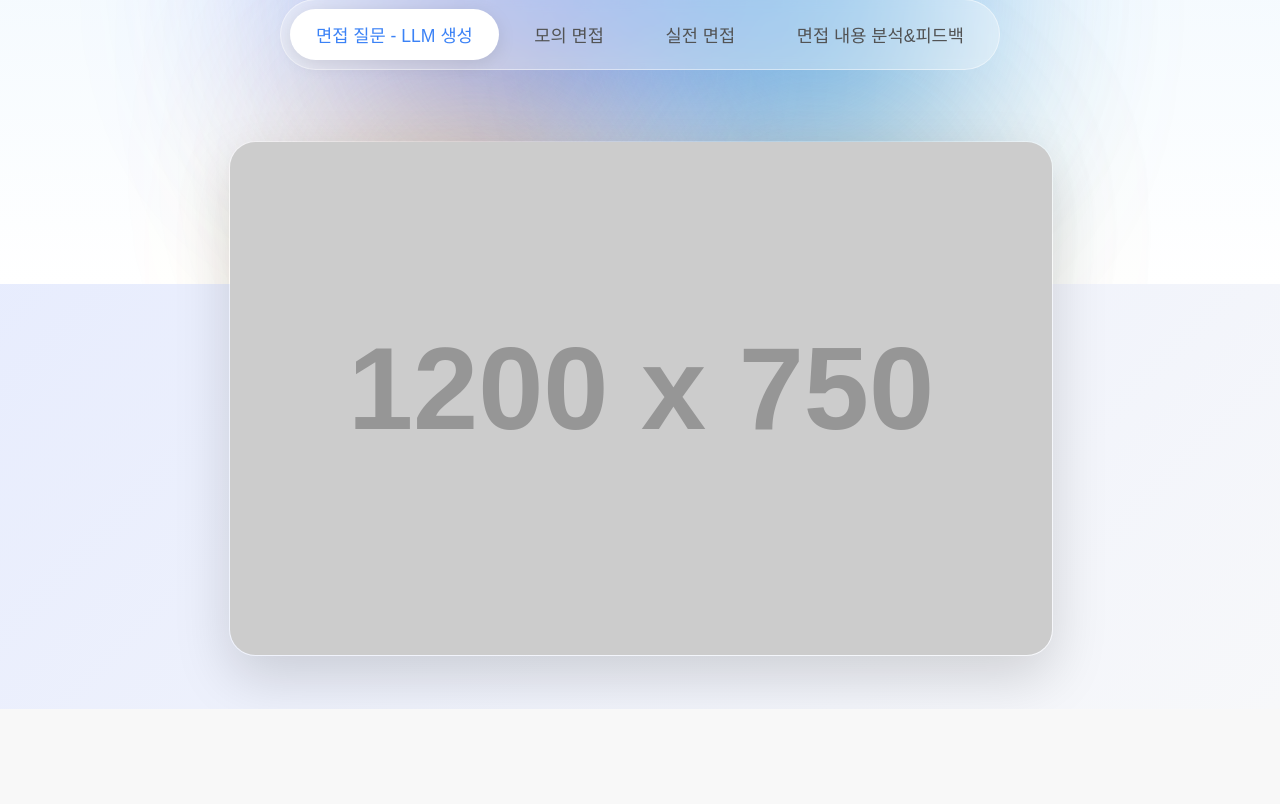
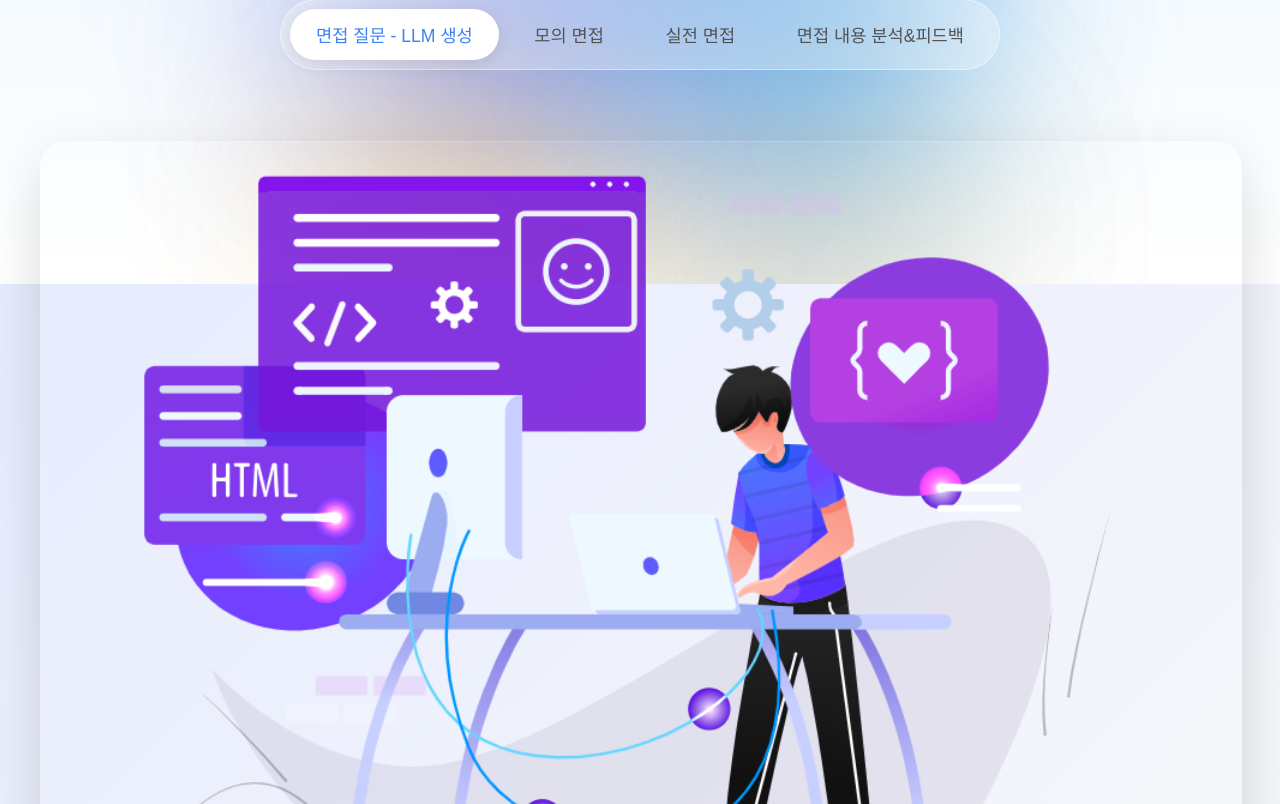
Before and after one commit to jeonghyeonmin1/front, a React (Create React App) app: page / in a window 1280 px wide. Shown: the part 516-1320 px from the top of the page. Before the commit the page ends 1225 px from the top, so only its background shows below. Built offline with nearby package versions, Linux system fonts and the light colour scheme.

Commit message:
add: sample png and home content size

```diff
--- a/src/pages/Home.css
+++ b/src/pages/Home.css
@@ -146,8 +146,8 @@ body, html {
 
 .home-content-area {
   margin-top: 2.2rem; /* 10% 증가 */
-  width: 66%; /* 10% 증가 */
-  max-width: 880px; /* 10% 증가 */
+  width: 100%; /* 10% 증가 */
+  max-width: 1200px; /* 10% 증가 */
   perspective: 1100px; /* 10% 증가 */
 }
 
--- a/src/pages/Home.js
+++ b/src/pages/Home.js
@@ -8,22 +8,26 @@ const tabData = [
   {
     id: 1,
     text: '면접 질문 - LLM 생성',
-    imgSrc: 'https://placehold.co/1200x750/3B82F6/FFFFFF?text=LLM+%E1%84%86%E1%85%A7%E1%86%AB%E1%84%8C%E1%85%A5%E1%86%B8+%E1%84%8C%E1%85%B5%E1%86%AF%E1%84%86%E1%85%AE%E1%86%AB+%E1%84%89%E1%85%A2%E1%86%BC%E1%84%89%E1%85%A5%E1%86%BC&font=noto-sans-kr',
+    // imgSrc: 'https://placehold.co/1200x750/3B82F6/FFFFFF?text=LLM+%E1%84%86%E1%85%A7%E1%86%AB%E1%84%8C%E1%85%A5%E1%86%B8+%E1%84%8C%E1%85%B5%E1%86%AF%E1%84%86%E1%85%AE%E1%86%AB+%E1%84%89%E1%85%A2%E1%86%BC%E1%84%89%E1%85%A5%E1%86%BC&font=noto-sans-kr',
+    imgSrc: 'about.png',
   },
   {
     id: 2,
     text: '모의 면접',
-    imgSrc: 'https://placehold.co/1200x750/10B981/FFFFFF?text=%E1%84%86%E1%85%A9%E1%84%8B%E1%85%B4+%E1%84%86%E1%85%A7%E1%86%AB%E1%84%8C%E1%85%A5%E1%86%B8&font=noto-sans-kr',
+    // imgSrc: 'https://placehold.co/1200x750/10B981/FFFFFF?text=%E1%84%86%E1%85%A9%E1%84%8B%E1%85%B4+%E1%84%86%E1%85%A7%E1%86%AB%E1%84%8C%E1%85%A5%E1%86%B8&font=noto-sans-kr',
+    imgSrc: 'home-bg.jpg',
   },
   {
     id: 3,
     text: '실전 면접',
-    imgSrc: 'https://placehold.co/1200x750/8B5CF6/FFFFFF?text=%E1%84%89%E1%85%B5%E1%86%AF%E1%84%8C%E1%85%A5%E1%86%AB+%E1%84%86%E1%85%A7%E1%86%AB%E1%84%8C%E1%85%A5%E1%86%B8&font=noto-sans-kr',
+    // imgSrc: 'https://placehold.co/1200x750/8B5CF6/FFFFFF?text=%E1%84%89%E1%85%B5%E1%86%AF%E1%84%8C%E1%85%A5%E1%86%AB+%E1%84%86%E1%85%A7%E1%86%AB%E1%84%8C%E1%85%A5%E1%86%B8&font=noto-sans-kr',
+    imgSrc: 'about.png',
   },
   {
     id: 4,
     text: '면접 내용 분석&피드백',
-    imgSrc: 'https://placehold.co/1200x750/F59E0B/FFFFFF?text=%E1%84%87%E1%85%AE%E1%86%AB%E1%84%89%E1%85%A5%E1%86%A8+%26+%E1%84%91%E1%85%B5%E1%84%83%E1%85%B3%E1%84%87%E1%85%A2%E1%86%A8&font=noto-sans-kr',
+    // imgSrc: 'https://placehold.co/1200x750/F59E0B/FFFFFF?text=%E1%84%87%E1%85%AE%E1%86%AB%E1%84%89%E1%85%A5%E1%86%A8+%26+%E1%84%91%E1%85%B5%E1%84%83%E1%85%B3%E1%84%87%E1%85%A2%E1%86%A8&font=noto-sans-kr',
+    imgSrc: 'home-bg.jpg',
   },
 ];
 
```
Also changed, not shown: public/about.png (added), public/home-bg.jpg (added).
